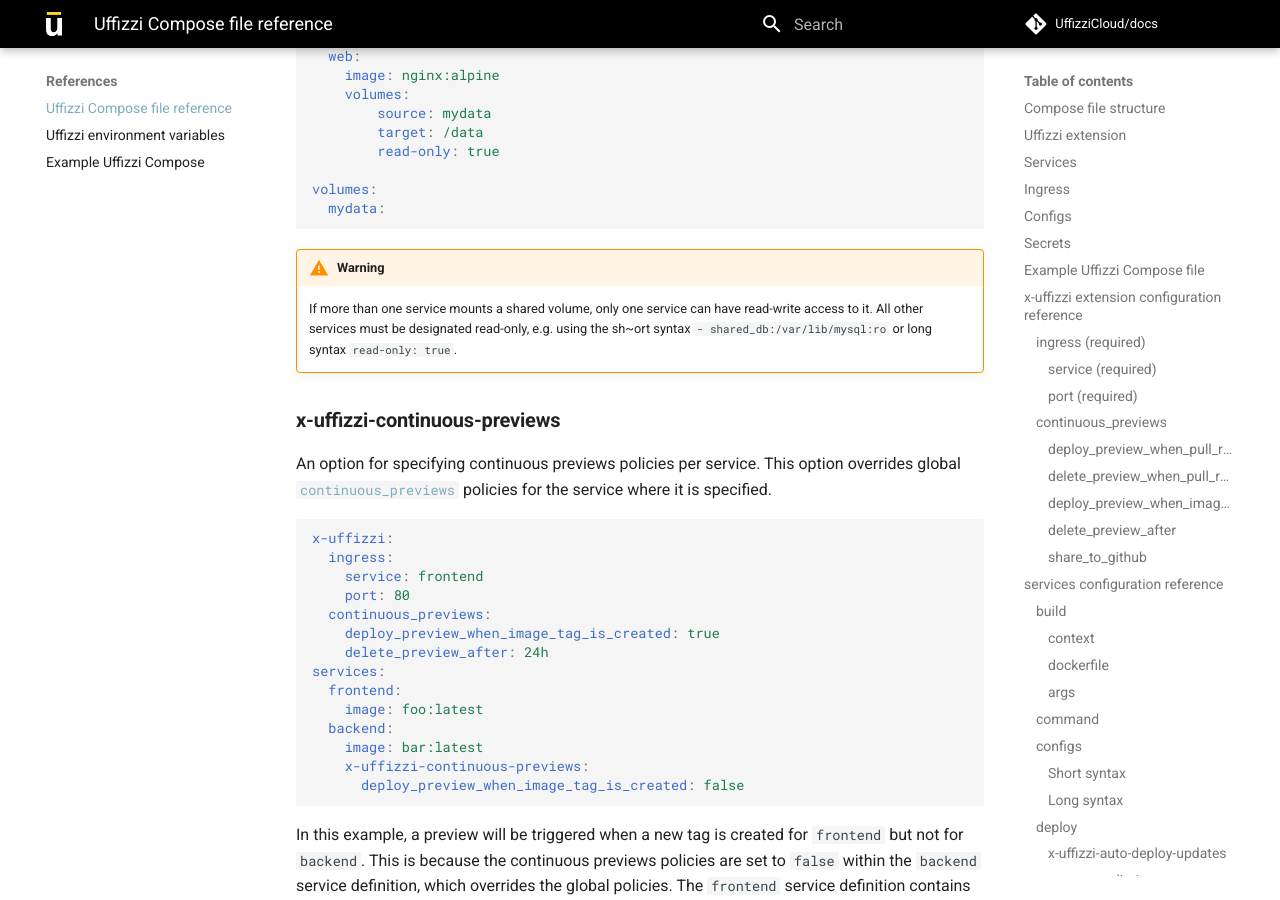
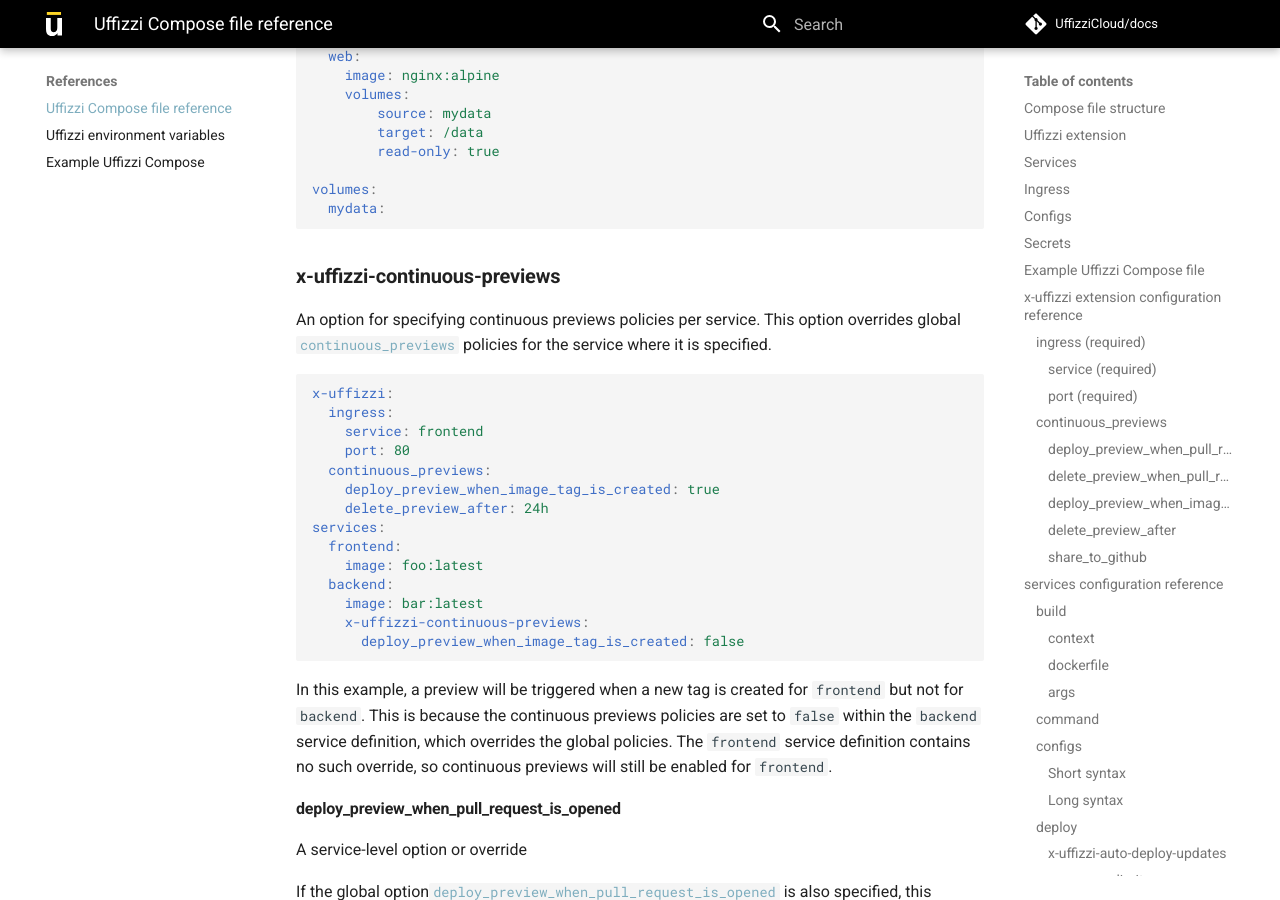
Before and after one commit to UffizziCloud/docs, an MkDocs documentation site: the page built from docs/references/compose-spec.md, in a window 1280 px wide and 900 px high, scrolled down 15005 px. Built offline with MkDocs 1.6.1 and Material for MkDocs 9.7.7, drawn with Linux system fonts in a browser that asks for light colours; comment, search, counter and statistics services are not loaded.

Commit message:
removed warning

````diff
--- a/docs/references/compose-spec.md
+++ b/docs/references/compose-spec.md
@@ -621,10 +621,6 @@ volumes:
   mydata:
 ```
 
-!!! Warning
-
-    If more than one service mounts a shared volume, only one service can have read-write access to it. All other services must be designated read-only, e.g. using the sh~ort syntax ` - shared_db:/var/lib/mysql:ro` or long syntax `read-only: true`.
-
 ### **x-uffizzi-continuous-previews**
 
 An option for specifying continuous previews policies per service. This option overrides global [`continuous_previews`](#continuous_previews) policies for the service where it is specified.
````
